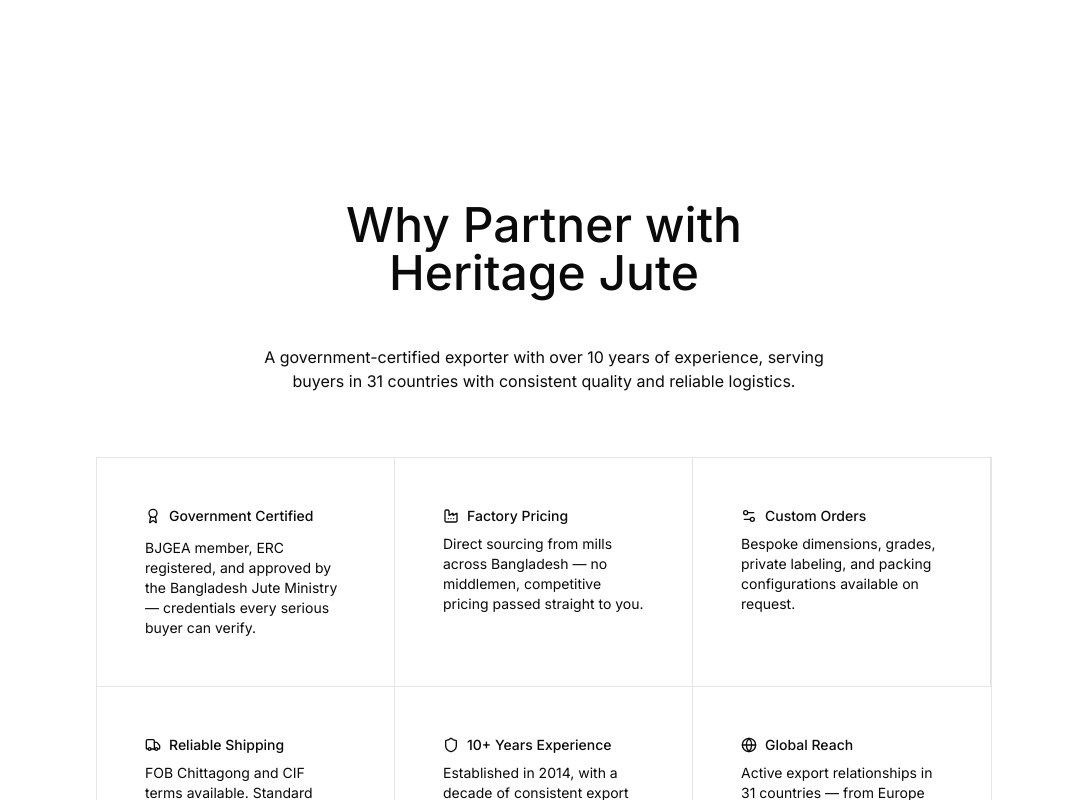
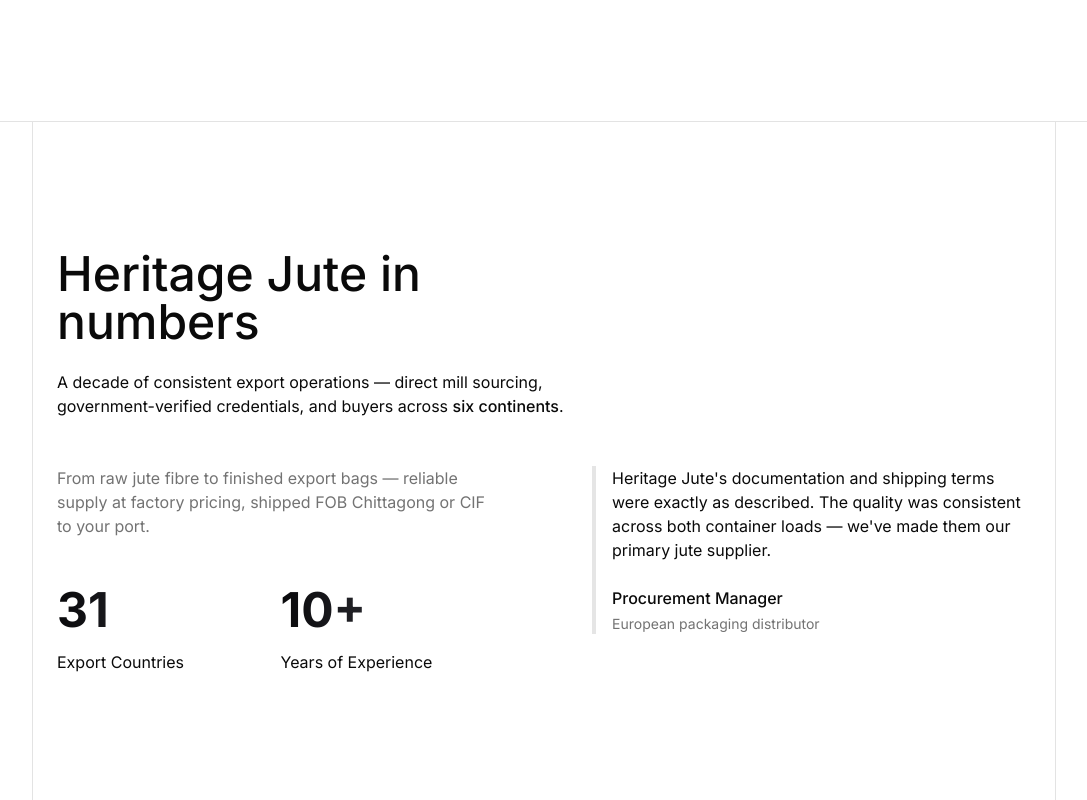
Before and after one commit to Uzayer/heritage-jute, a Next.js app: page /about in a window 1280 px wide. Shown: the part 1960-2760 px from the top of the page, without its empty margins (96-1183 px from the left). Built offline with nearby package versions, Linux system fonts and the light colour scheme.

Commit message:
feat(about): add stats block with numbers and testimonial

```diff
--- a/src/app/about/page.tsx
+++ b/src/app/about/page.tsx
@@ -1,4 +1,5 @@
 import { About3 } from "@/components/about3";
+import StatsSection from "@/components/stats-4";
 import Features4 from "@/components/features-4";
 import { Compliance7 } from "@/components/compliance7";
 import CallToAction from "@/components/call-to-action";
@@ -52,6 +53,7 @@
           },
         ]}
       />
+      <StatsSection />
       <Features4 />
       <Compliance7
         heading="Certifications & Registrations"
--- /dev/null
+++ b/src/components/stats-4.tsx
@@ -0,0 +1,40 @@
+export default function StatsSection() {
+    return (
+        <section className="">
+            <div className="border-t border-muted-foreground/20">
+            <div className="mx-auto max-w-5xl border-x border-muted-foreground/20 py-16 md:py-32 px-6">
+                <div className="relative z-10 max-w-xl space-y-6">
+                    <h2 className="text-4xl font-medium lg:text-5xl">Heritage Jute in numbers</h2>
+                    <p>
+                        A decade of consistent export operations — direct mill sourcing, government-verified credentials, and buyers across <span className="font-medium">six continents</span>.
+                    </p>
+                </div>
+                <div className="grid gap-6 sm:grid-cols-2 md:gap-12 lg:gap-24 mt-8 md:mt-12">
+                    <div>
+                        <p className="text-muted-foreground">From raw jute fibre to finished export bags — reliable supply at factory pricing, shipped FOB Chittagong or CIF to your port.</p>
+                        <div className="mb-12 mt-12 grid grid-cols-2 gap-2 md:mb-0">
+                            <div className="space-y-4">
+                                <div className="bg-linear-to-r from-zinc-950 to-zinc-600 bg-clip-text text-5xl font-bold text-transparent dark:from-white dark:to-zinc-800">31</div>
+                                <p>Export Countries</p>
+                            </div>
+                            <div className="space-y-4">
+                                <div className="bg-linear-to-r from-zinc-950 to-zinc-600 bg-clip-text text-5xl font-bold text-transparent dark:from-white dark:to-zinc-800">10+</div>
+                                <p>Years of Experience</p>
+                            </div>
+                        </div>
+                    </div>
+                    <div className="relative">
+                        <blockquote className="border-l-4 pl-4">
+                            <p>Heritage Jute&apos;s documentation and shipping terms were exactly as described. The quality was consistent across both container loads — we&apos;ve made them our primary jute supplier.</p>
+                            <div className="mt-6 space-y-1">
+                                <cite className="block font-medium not-italic">Procurement Manager</cite>
+                                <p className="text-sm text-muted-foreground">European packaging distributor</p>
+                            </div>
+                        </blockquote>
+                    </div>
+                </div>
+            </div>
+            </div>
+        </section>
+    )
+}
```
